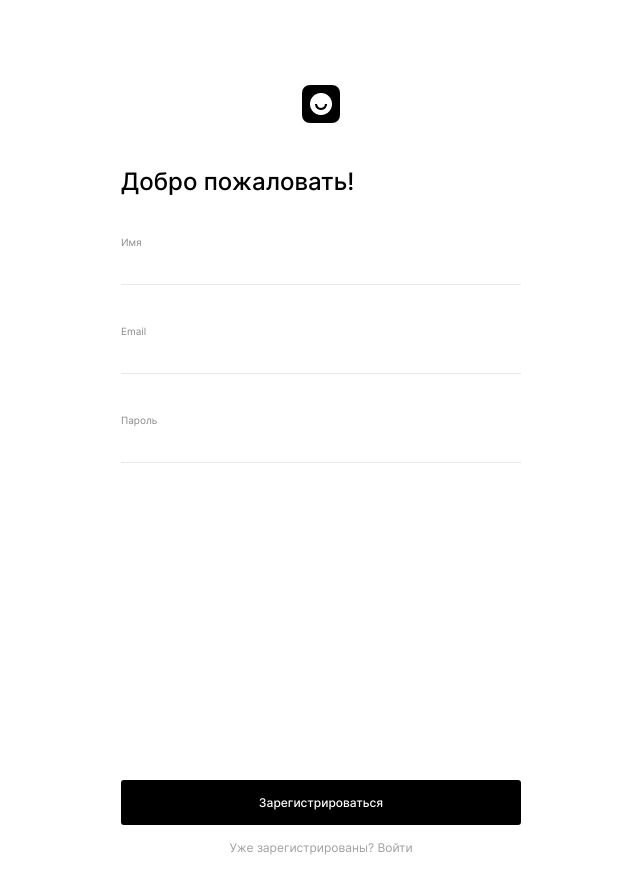
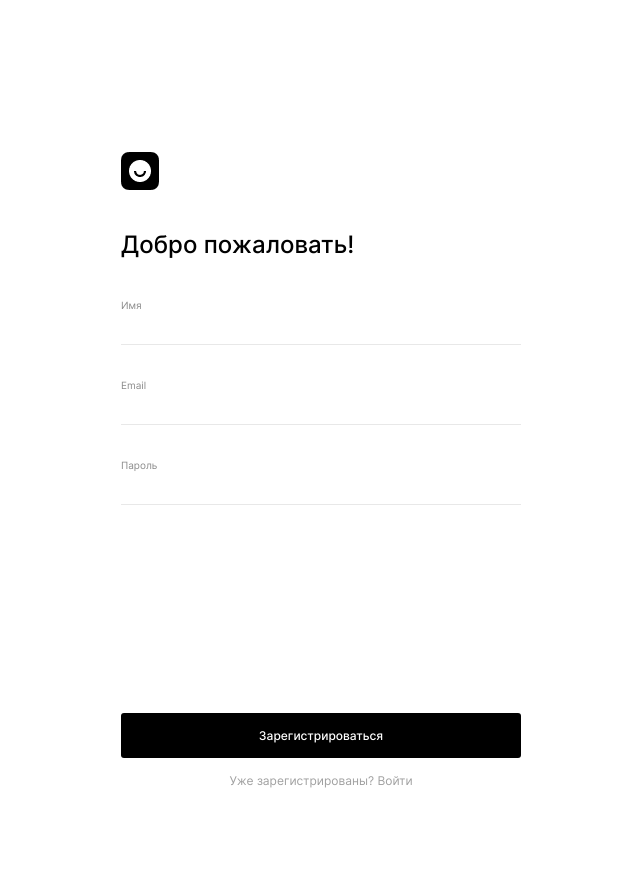
Before and after one commit to mintolime/movies-explorer-frontend, a React (Create React App) app in the folder movie-app/: page /signup in a window 1280 px wide. Shown: the top 894 px of the page, without its empty margins (319-959 px from the left). Built offline with nearby package versions, Linux system fonts and the light colour scheme.

Commit message:
style: fix layout Login on 320,720,1280

```diff
--- a/movie-app/src/components/Button/Button.css
+++ b/movie-app/src/components/Button/Button.css
@@ -25,35 +25,20 @@
   border-radius: 3px;
 }
 
-/* .button_type_auth {
-  color: #000;
+.button_type_entry {
+  font-family: 'Inter', sans-serif;
   font-weight: 500;
-  font-size: 10px;
-  line-height: 16px;
-} */
-
-/* @media screen and (min-width: 720px) {
-  .button_type_auth {
-    font-size: 12px;
-  }
-} */
-
-/* .button_type_login {
+  font-size: 12px;
+  line-height: 15px;
+  width: 100%;
   color: #fff;
-  background: #000;
+  border-radius: 2px;
+  /* margin-bottom: 14px; */
+  padding: 15px 68px;
+  transition: 0.3s ease;
+  background-color: #000;
   border-radius: 3px;
-  padding: 5px 13px;
-  font-weight: 500;
-  font-size: 10px;
-  line-height: 16px;
-} */
-
-/* @media screen and (min-width: 720px) {
-  .button_type_login {
-    padding: 8px 20px;
-    font-size: 12px;
-  }
-} */
+}
 
 .button_type_save {
   width: 100px;
--- a/movie-app/src/components/EntryForm/EntryForm.css
+++ b/movie-app/src/components/EntryForm/EntryForm.css
@@ -36,7 +36,7 @@
   font-size: 24px;
   line-height: 29px;
   text-align: center;
-  padding: 40px 0 80px;
+  padding: 50px 0 80px;
   margin: 0;
   /* color: #fff; */
   color: #000;
@@ -46,6 +46,7 @@
   .entry-form__title {
     text-align: start;
     padding-bottom: 40px;
+    padding-top: 40px;
   }
 }
 
@@ -75,18 +76,3 @@
   text-decoration: none;
   padding-top: 15px;
 }
-
-.button_type_entry {
-  font-family: 'Inter', sans-serif;
-  font-weight: 500;
-  font-size: 12px;
-  line-height: 15px;
-  width: 100%;
-  color: #fff;
-  border-radius: 2px;
-  /* margin-bottom: 14px; */
-  padding: 15px 68px;
-  transition: 0.3s ease;
-  background-color: #000;
-  border-radius: 3px;
-}
--- a/movie-app/src/components/EntryForm/EntryForm.jsx
+++ b/movie-app/src/components/EntryForm/EntryForm.jsx
@@ -10,7 +10,7 @@ function EntryForm({ title, children, btnText, linkText, onSubmit }) {
     <section className="entry-form" aria-label={title}>
       <div className="entry-form__container">
        <Link className="entry-form__link" to="/">
-        <img className="logo logo_place_login " src={logo} alt="логотип шапки сайта" />
+        <img className="logo logo_place_login" src={logo} alt="логотип шапки сайта" />
       </Link>
         <h3 className="entry-form__title">{title}</h3>
         <form name="form" className="entry-form__box" onSubmit={onSubmit} >
--- a/movie-app/src/components/Login/Login.css
+++ b/movie-app/src/components/Login/Login.css
@@ -5,8 +5,6 @@
   line-height: 12px;
   color: #8B8B8B;
 }
-
-
 
 .form__input {
   display: block;
@@ -17,10 +15,13 @@
   /* border-bottom: 1px solid rgba(0, 0, 0, .2); */
   color: #000;
   font-family: inherit;
-  padding-bottom: 13px;
-
+  padding-bottom: 10px;
   border-bottom: 1px solid #E8E8E8;
   font-weight: 500;
+}
+
+.form__input:focus {
+  outline: 1px solid #000;
 }
 
 .form__input-error {
@@ -29,7 +30,7 @@
   font-size: 10px;
   line-height: 12px;
   color: #FF4062;
-  min-height: 30px;
+  min-height: 24px;
   padding: 0;
   margin: 0;
   border: 0;
@@ -39,11 +40,6 @@
 .form__input-error_active {
   color: #FF4062;
 }
-
-/* .form__input_login {
-  border-bottom: 1px solid #E8E8E8;
-  font-weight: 500;
-} */
 
 .form__inner {
   padding: 0;
@@ -55,6 +51,19 @@
   width: 100%;
 }
 
+/* отступы от формы */
 .form__inner_login {
-  padding: 0 0 282px;
+  padding: 0 0 267px;
 }
+
+@media screen and (min-width: 720px) {
+  .form__inner_login {
+    padding-bottom: 179px;
+  }
+}
+
+@media screen and (min-width: 720px) {
+  .logo_place_login {
+    display: block;
+  }
+}
--- a/movie-app/src/components/Profile/Profile.css
+++ b/movie-app/src/components/Profile/Profile.css
@@ -54,6 +54,10 @@
   border: 0;
 }
 
+.profile__input:focus {
+  outline: 1px solid #000;
+}
+
 .profile__input-error {
   display: block;
   font-weight: 400;
--- a/movie-app/src/components/Profile/Profile.jsx
+++ b/movie-app/src/components/Profile/Profile.jsx
@@ -52,7 +52,7 @@ function Profile() {
           Выйти из аккаунта
         </Link> */}
          <span className="profile__input-error">При обновлении профиля произошла ошибка.</span>
-        <Button btnClass="button button_type_profile-save button_disabled" btnType="submit" btnText="Сохранить" />
+        <Button btnClass="button_type_profile-save button_disabled" btnType="submit" btnText="Сохранить" />
       </div>
     </section>
   );
```
